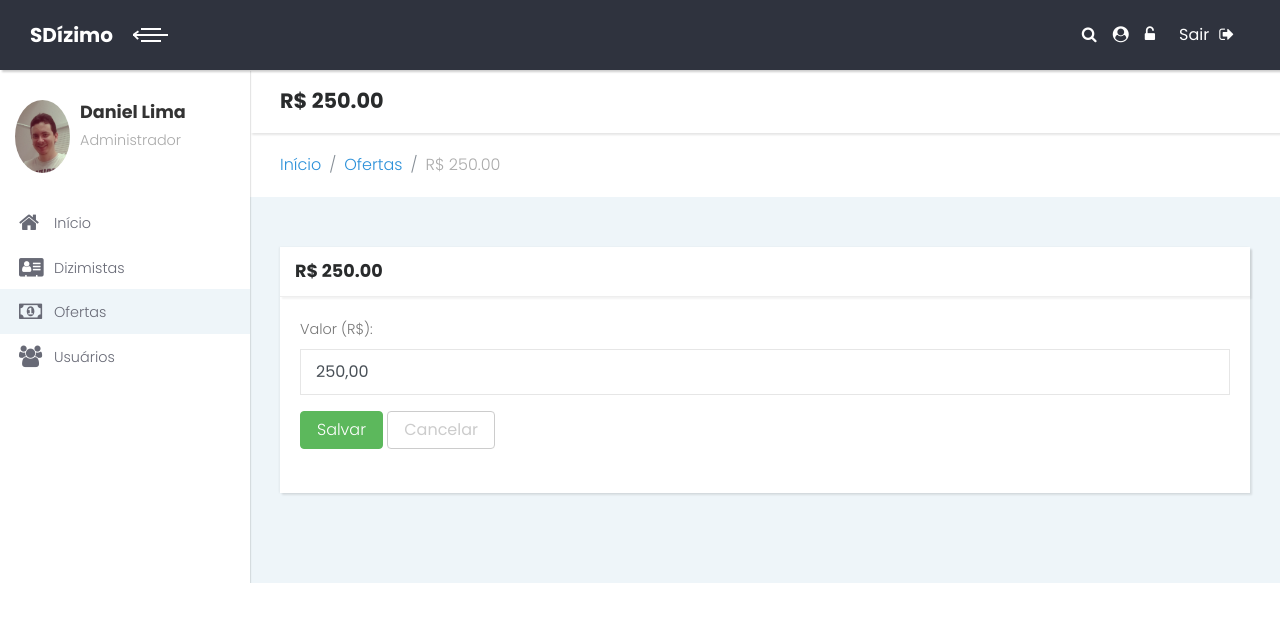
After one commit to mesquitadev/sdizimo, a Django app: page /ofertas/3/edita/ in a window 1280 px wide. The commit adds this page. Shown: the top 622 px of the page. Run offline with Django 3.2, Linux system fonts and the light colour scheme; a user stored in the database is signed in; data comes from the database, SQL or seed files in the repository; both versions use the stored data as it was after the commit; parts of the project's set-up code (start-up, migrations or seed data) failed here and were passed over; some libraries are stand-ins or nearby versions.

Commit message:
Implementados alteração, exibição e exclusão de oferta.

```diff
--- a/apps/dizimo/urls.py
+++ b/apps/dizimo/urls.py
@@ -11,7 +11,7 @@ urlpatterns = [
 
     url(r'^ofertas/$', views.ListaOfertas.as_view(), name='ofertas'),
     url(r'^ofertas/nova/$', views.NovaOferta.as_view(), name='nova_oferta'),
-    # url(r'^ofertas/(?P<pk>\d+)/edita/$', views.EditaOferta.as_view(), name='edita_oferta'),
+    url(r'^ofertas/(?P<pk>\d+)/edita/$', views.EditaOferta.as_view(), name='edita_oferta'),
     url(r'^ofertas/(?P<pk>\d+)/exibe/$', views.ExibeOferta.as_view(), name='exibe_oferta'),
     url(r'^ofertas/(?P<pk>\d+)/exclui/$', views.ExcluiOferta.as_view(), name='exclui_oferta'),
 ]
--- a/apps/dizimo/views.py
+++ b/apps/dizimo/views.py
@@ -143,6 +143,21 @@ class NovaOferta(LoginRequiredMixin, CreateView):
             return self.render_to_response(self.get_context_data(form=form))
 
 
+class EditaOferta(LoginRequiredMixin, UpdateView):
+    model = Oferta
+    form_class = OfertaForm
+    template_name = 'dizimo/edita_oferta.html'
+    context_object_name = 'oferta'
+
+    def get_success_url(self):
+        return reverse_lazy('dizimo:exibe_oferta', kwargs={'pk': self.object.pk})
+
+    def get_context_data(self, **kwargs):
+        context = super().get_context_data(**kwargs)
+        context['menu'] = 'ofertas'
+        return context
+
+
 class ExibeOferta(LoginRequiredMixin, DetailView):
     model = Oferta
     context_object_name = 'oferta'
--- /dev/null
+++ b/templates/dizimo/edita_oferta.html
@@ -0,0 +1,37 @@
+{% extends 'base.html' %}
+
+{% block title %}R$ {{oferta.valor}}{% endblock %}
+
+{% block pageheader %}R$ {{oferta.valor}}{% endblock %}
+
+{% block breadcrumb %}
+  <nav aria-label="breadcrumb" role="navigation">
+    <ol class="breadcrumb">
+      <li class="breadcrumb-item"><a href="{% url 'inicio' %}">Início</a></li>
+      <li class="breadcrumb-item"><a href="{% url 'dizimo:ofertas' %}">Ofertas</a></li>
+      <li class="breadcrumb-item active">R$ {{oferta.valor}}</li>
+    </ol>
+  </nav>
+{% endblock %}
+
+{% block content %}
+  <div class="card">
+    <div class="card-header d-flex align-items-center">
+      <h3 class="h4">R$ {{oferta.valor}}</h3>
+    </div>
+    <div class="card-body">
+      <form method="post" class="mb-4" novalidate>
+        {% csrf_token %}
+        {% include 'includes/form.html' %}
+        <button type="submit" class="btn btn-success">Salvar</button>
+        <a href="{% url 'dizimo:exibe_oferta' oferta.pk %}" class="btn btn-outline-secondary" role="button">Cancelar</a>
+      </form>
+    </div>
+  </div>
+
+  <script>
+    $(document).ready(function(){
+      $('#id_valor').mask("#.##0,00", {reverse: true});
+    });
+  </script>
+{% endblock %}
--- a/templates/dizimo/ofertas.html
+++ b/templates/dizimo/ofertas.html
@@ -48,7 +48,7 @@
             <tr>
               <td scope="row" width="60">
                 <a href="{% url 'dizimo:exibe_oferta' oferta.pk %}" title="Exibir"><i class="fa fa-search" aria-hidden="true"></i></a>
-                <a href="#" title="Editar"><i class="fa fa-pencil-square-o" aria-hidden="true"></i></a>
+                <a href="{% url 'dizimo:edita_oferta' oferta.pk %}" title="Editar"><i class="fa fa-pencil-square-o" aria-hidden="true"></i></a>
               </td>
               <td>{{ oferta.valor }}</td>
               <td>{{ oferta.recebida_em }}</td>
```
Also changed, not shown: templates/dizimo/exclui_oferta.html (renamed from templates/dizimo/exibe_oferta.html, +7 -13 lines), db.sqlite3.
